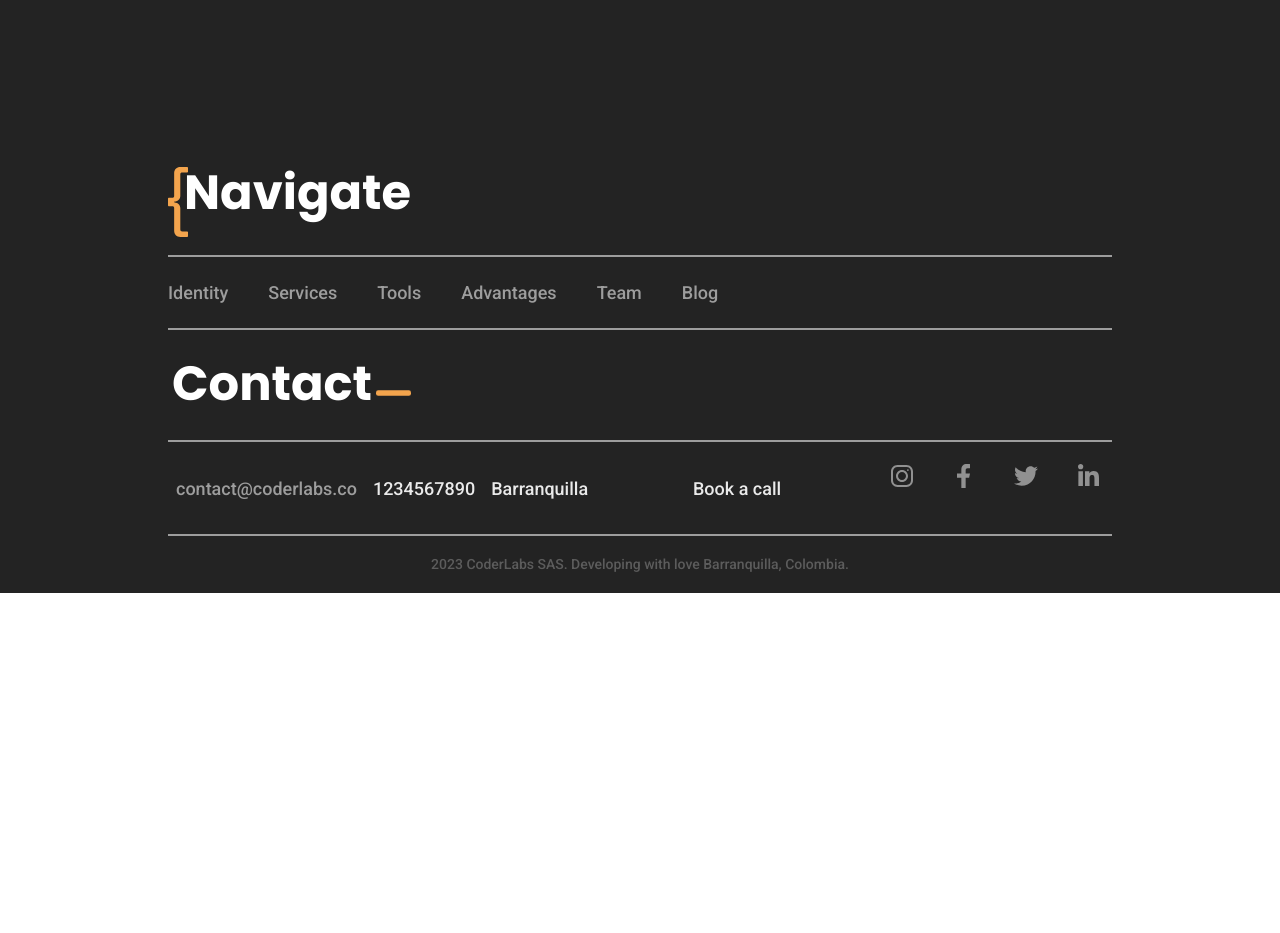
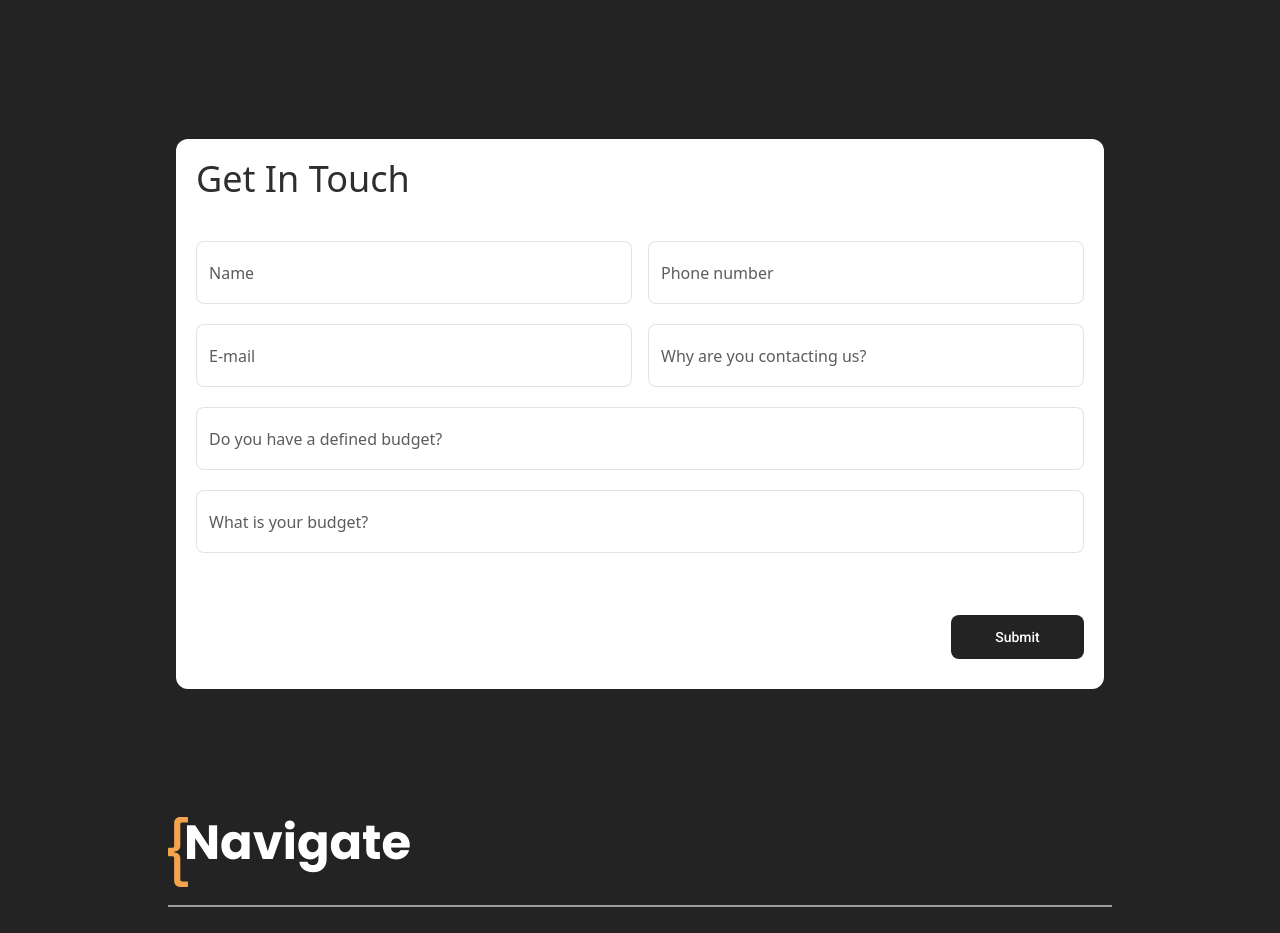
Before and after one commit to contentcraftstudio/Coderlabs-web-2.0, a Next.js app: page / in a window 1280 px wide. Shown: the part 6540-7473 px from the top of the page. Before the commit the page ends 7133 px from the top, so only its background shows below. Built offline with nearby package versions, Linux system fonts and the light colour scheme.

Commit message:
Change::index.tsx

```diff
--- a/pages/index.tsx
+++ b/pages/index.tsx
@@ -1,20 +1,21 @@
 /* eslint-disable @next/next/no-page-custom-font */
-import '../settings/i18'
-import Head from 'next/head'
-import TechnologiesGrid from '@/components/TechnologiesGrid'
-import ToolsSec from '@/components/ToolsSec'
-import Footer from '@/components/Footer'
-import Blog from '@/components/Blog'
-import CardsTestominial from '@/components/CardsTestominial'
-import Cards from '@/components/Cards'
-import BestSec from '@/components/BestSec'
-import Hero from '@/components/Hero'
-import Navbar from '@/components/Navbar'
-import ProfileEdit from '@/components/SwiperTeam'
-import Team from '@/components/Team'
+import "../settings/i18"
+import Head from "next/head"
+import TechnologiesGrid from "@/components/TechnologiesGrid"
+import ToolsSec from "@/components/ToolsSec"
+import Footer from "@/components/Footer"
+import Blog from "@/components/Blog"
+import CardsTestominial from "@/components/CardsTestominial"
+import Cards from "@/components/Cards"
+import BestSec from "@/components/BestSec"
+import Hero from "@/components/Hero"
+import Navbar from "@/components/Navbar"
+import ProfileEdit from "@/components/SwiperTeam"
+import Team from "@/components/Team"
+import GetIn from "@/components/GetIn"
 // import { useTranslation } from 'react-i18next'
 
-export default function Home () {
+export default function Home() {
   // const { t } = useTranslation()
 
   return (
@@ -27,7 +28,10 @@
         {/* Roboto Fonts */}
         <link rel='preconnect' href='https://fonts.googleapis.com' />
         <link rel='preconnect' href='https://fonts.gstatic.com' />
-        <link rel='stylesheet' href='https://fonts.googleapis.com/css2?family=Roboto:ital,wght@0,100;0,300;0,400;0,500;0,700;0,900;1,100;1,300;1,400;1,500;1,700;1,900&family=Poppins:wght@100;200;300;400;500;600;700;800;900&display=swap' />
+        <link
+          rel='stylesheet'
+          href='https://fonts.googleapis.com/css2?family=Roboto:ital,wght@0,100;0,300;0,400;0,500;0,700;0,900;1,100;1,300;1,400;1,500;1,700;1,900&family=Poppins:wght@100;200;300;400;500;600;700;800;900&display=swap'
+        />
       </Head>
       <main>
         <section className='container mx-auto space-y-[180px]'>
@@ -44,6 +48,7 @@
             <Team />
             <CardsTestominial />
             <Blog />
+            <GetIn />
             <Footer />
           </section>
         </footer>
```
